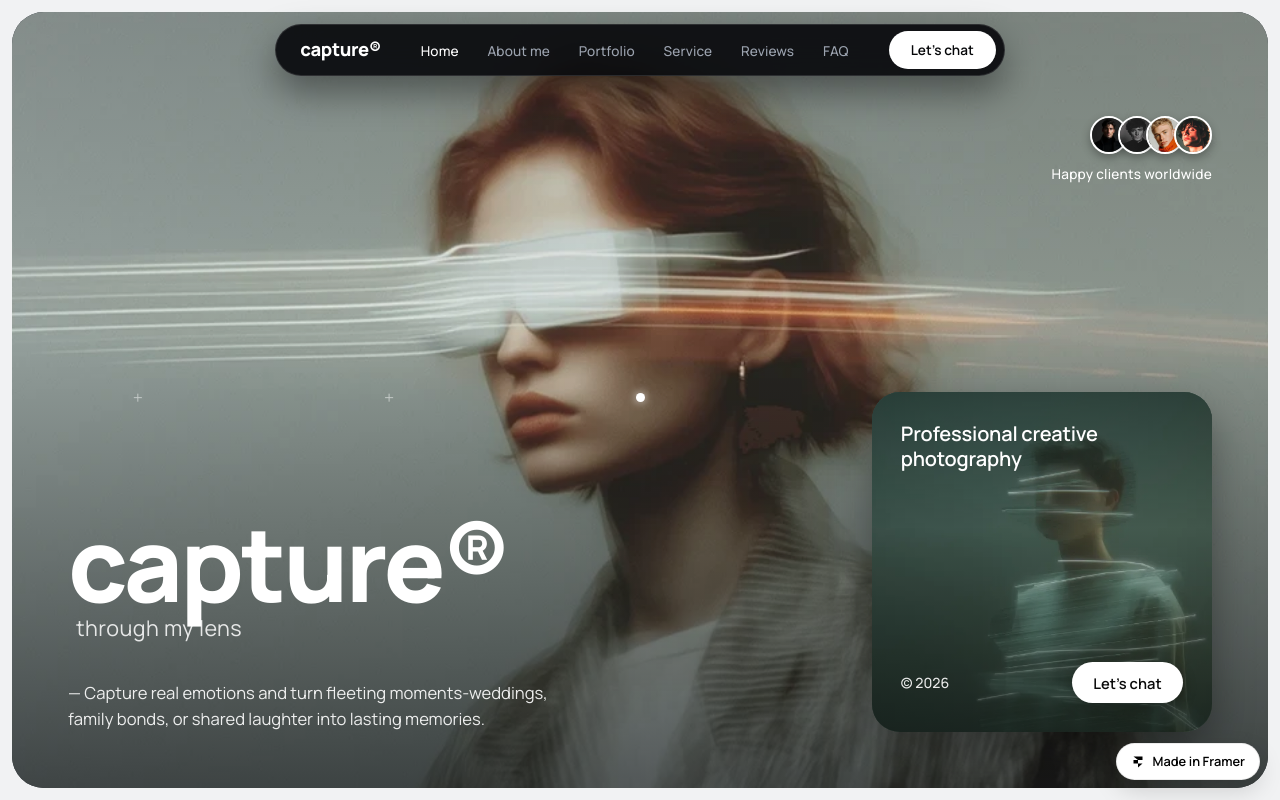
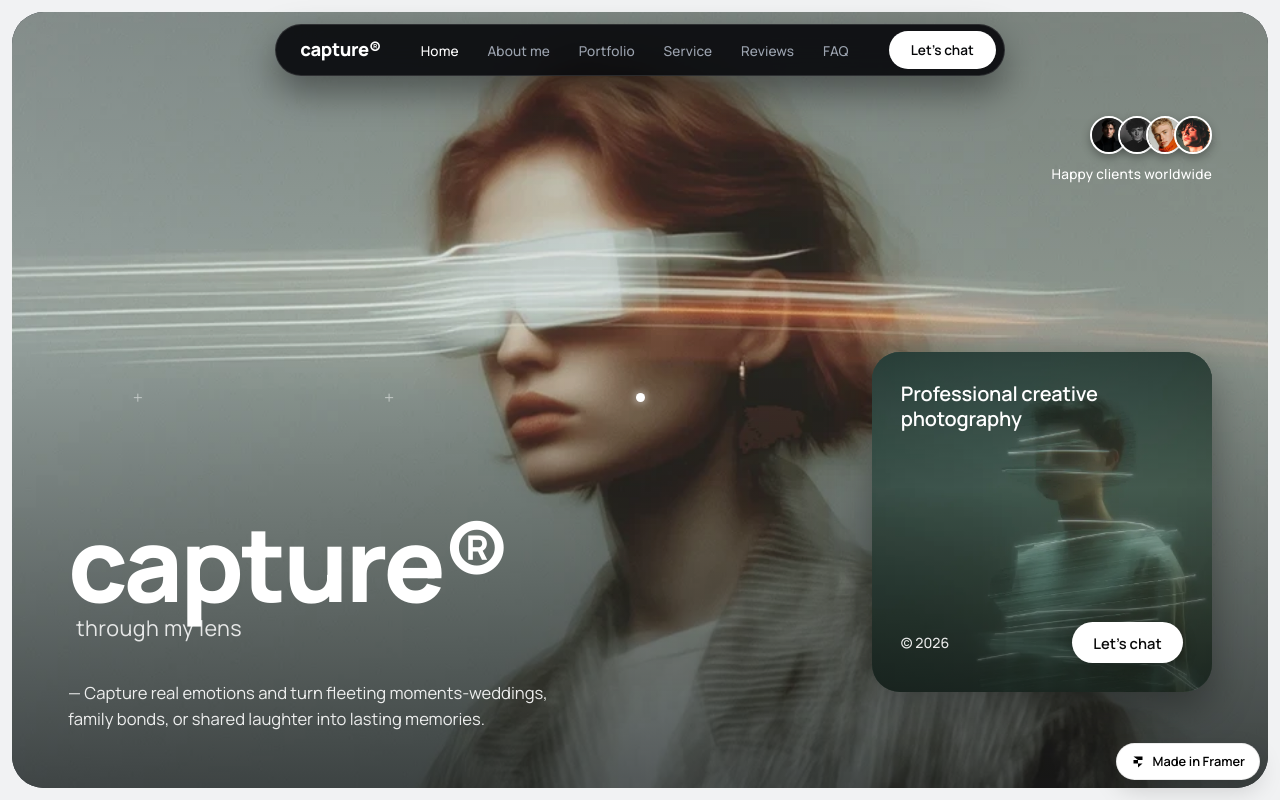
Before and after one commit to bhagatdax808/captureandedit, a React (Vite) app: page / in a window 1280 px wide. Shown: the top 800 px of the page. Built offline with nearby package versions, Linux system fonts and the light colour scheme; a web font is replaced by a local one.

Commit message:
fix: remove hover effect on hero feature card image and statically elevate it upside

```diff
--- a/src/index.css
+++ b/src/index.css
@@ -335,8 +335,7 @@ button {
 }
 
 .hero-feature-card:hover {
-  transform: translateY(-4px);
-  box-shadow: 0 30px 60px rgba(0, 0, 0, 0.65);
+  transform: none;
 }
 
 .card-title-text {
@@ -363,7 +362,7 @@ button {
 }
 
 .hero-feature-card:hover .card-image-box img {
-  transform: scale(1.06);
+  transform: none;
 }
 
 .card-footer-row {
@@ -2249,12 +2248,12 @@ footer.site-footer {
   background: #1f302b !important;
   box-shadow: 0 20px 48px rgba(0, 0, 0, 0.45) !important;
   border: 1px solid rgba(255, 255, 255, 0.18) !important;
-  transition: transform 0.3s ease, box-shadow 0.3s ease !important;
+  margin-bottom: 2.5rem !important;
 }
 
 .hero-feature-card:hover {
-  transform: translateY(-4px) !important;
-  box-shadow: 0 28px 60px rgba(0, 0, 0, 0.6) !important;
+  transform: none !important;
+  box-shadow: 0 20px 48px rgba(0, 0, 0, 0.45) !important;
 }
 
 .hero-feature-card .card-bg-media {
@@ -2264,11 +2263,12 @@ footer.site-footer {
   height: 100% !important;
   object-fit: cover !important;
   z-index: 1 !important;
-  transition: transform 0.5s ease !important;
+  transition: none !important;
+  transform: none !important;
 }
 
 .hero-feature-card:hover .card-bg-media {
-  transform: scale(1.06) !important;
+  transform: none !important;
 }
 
 .hero-feature-card .card-bg-overlay {
```
